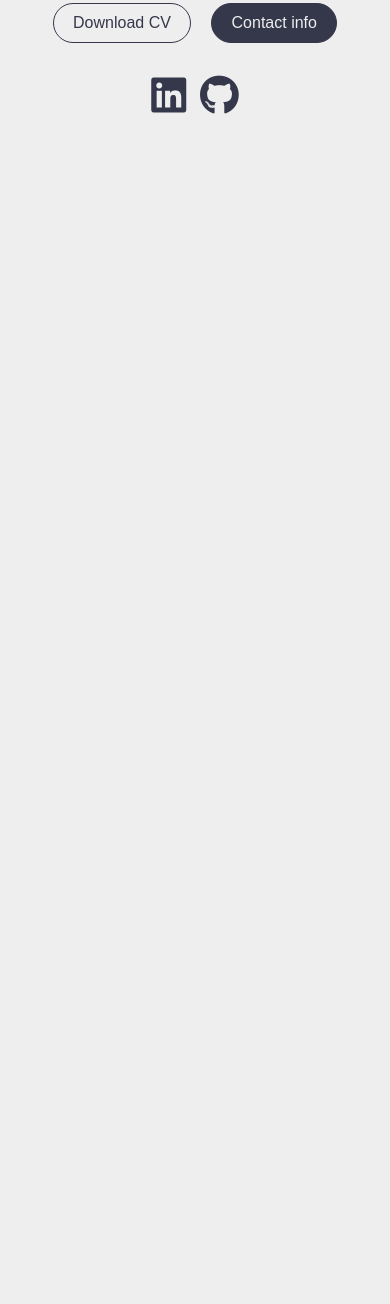
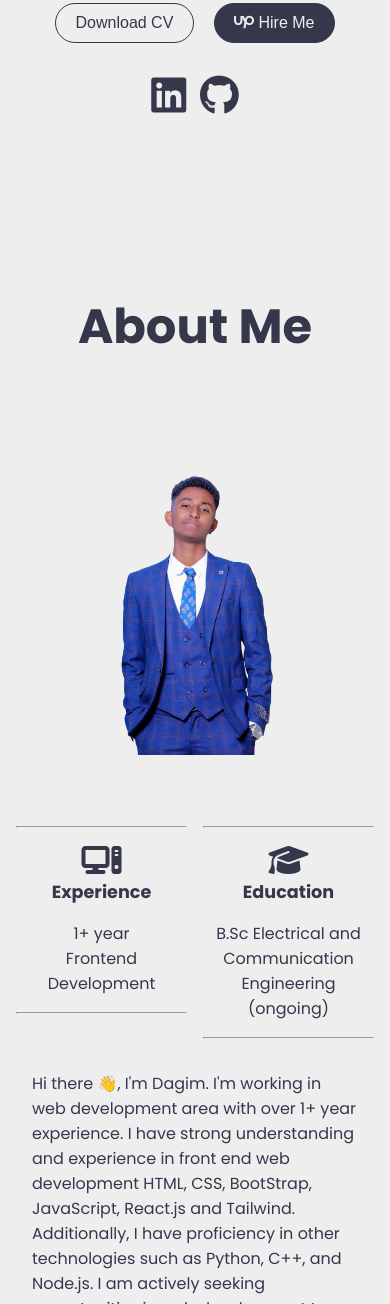
Before and after one commit to dagimgetaw/dagimgetaw.github.io, a plain HTML site: page index.html in a window 390 px wide. Shown: the part 696-2000 px from the top of the page. Before the commit the page ends 987 px from the top, so only its background shows below. Drawn offline with Linux system fonts and the light colour scheme.

Commit message:
about page

```diff
--- a/index.html
+++ b/index.html
@@ -47,7 +47,9 @@
         <p>Frontend Web Developer</p>
         <div class="home__btn">
           <button><a href="file/Dagim's Resume.pdf">Download CV</a></button>
-          <button><a href="#Conatct">Contact info</a></button>
+          <button>
+            <a href="#"><i class="fa-brands fa-upwork"></i> Hire Me</a>
+          </button>
         </div>
         <div class="home__icon">
           <a href="https://www.linkedin.com/in/dagimgetaw/">
@@ -59,6 +61,45 @@
         </div>
       </div>
     </div>
+    <div id="About">
+      <h2 class="about__title">About Me</h2>
+      <div class="about__page">
+        <div class="about__profile">
+          <img src="images/about-bg-remove.png" alt="Dagim's Profile Photo" />
+        </div>
+        <div class="about__content">
+          <div class="about__box">
+            <div class="box">
+              <hr />
+              <i class="fa-solid fa-computer"></i>
+              <h2>Experience</h2>
+              <p>1+ year</p>
+              <p>Frontend Development</p>
+              <hr />
+            </div>
+            <div class="box">
+              <hr />
+              <i class="fa-solid fa-graduation-cap"></i>
+              <h2>Education</h2>
+              <p>B.Sc Electrical and Communication Engineering (ongoing)</p>
+              <hr />
+            </div>
+          </div>
+          <p class="about__para">
+            Hi there 👋, I'm Dagim. I'm working in web development area with
+            over 1+ year experience. I have strong understanding and experience
+            in front end web development HTML, CSS, BootStrap, JavaScript,
+            React.js and Tailwind. Additionally, I have proficiency in other
+            technologies such as Python, C++, and Node.js. I am actively seeking
+            opportunities in web development to apply my skills and contribute
+            effectively to innovative projects. Studying Communication
+            Engineering at @ASTU, exploring signal processing, network theory,
+            and communication systems to shape tomorrow's technological
+            landscape.
+          </p>
+        </div>
+      </div>
+    </div>
     <script src="script.js"></script>
   </body>
 </html>
--- a/style.css
+++ b/style.css
@@ -254,3 +254,104 @@ header ul li a {
     font-size: 1.3em;
   }
 }
+/* ------------------------------------------ */
+.about__page {
+  display: grid;
+  grid-template-columns: repeat(2, 1fr);
+}
+.about__title {
+  color: var(--clr-bg-dark);
+  text-align: center;
+  font-size: 3em;
+  padding-bottom: 4rem;
+}
+.about__page .about__profile img {
+  width: 80%;
+}
+.about__page .about__box {
+  display: grid;
+  grid-template-columns: repeat(2, 1fr);
+  text-align: center;
+  gap: 1rem;
+  padding: 6rem 1rem 2rem 0;
+}
+
+.about__box .box i {
+  font-size: 2em;
+  color: var(--clr-bg-dark);
+  padding-top: 1rem;
+}
+.about__box .box h2 {
+  font-size: 1.5em;
+  color: var(--clr-bg-dark);
+  padding-bottom: 1rem;
+}
+.about__box .box p {
+  color: var(--clr-bg-dark);
+}
+.about__box .box hr {
+  color: var(--clr-bg-dark);
+  margin-top: 1rem;
+}
+.about__content p {
+  color: var(--clr-bg-dark);
+  font-size: 1.1em;
+}
+@media (max-width: 980px) {
+  .about__page .about__box {
+    padding: 4rem 1rem 2rem 0;
+  }
+  .about__page .about__profile img {
+    padding-top: 5rem;
+  }
+}
+@media (max-width: 730px) {
+  .about__page .about__profile img {
+    padding: 2rem 3rem;
+  }
+  .about__page .about__box {
+    display: grid;
+    grid-template-columns: repeat(2, 1fr);
+    text-align: center;
+    gap: 1rem;
+    padding: 0 1rem;
+  }
+  .about__box .box h2 {
+    font-size: 1.1em;
+    color: var(--clr-bg-dark);
+    padding-bottom: 1rem;
+  }
+  .about__content p {
+    font-size: 0.9em;
+  }
+  .about__para {
+    padding-right: 1rem;
+    padding-top: 2rem;
+  }
+}
+@media (max-width: 620px) {
+  .about__page .about__profile img {
+    padding: 0;
+    width: 60%;
+  }
+  .about__page .about__box {
+    padding: 1rem;
+  }
+  .about__profile {
+    text-align: center;
+  }
+  .about__page {
+    display: grid;
+    grid-template-columns: repeat(1, 1fr);
+  }
+  .about__content p {
+    font-size: 1em;
+  }
+  .about__page .about__profile img {
+    padding: 2rem 3rem;
+  }
+  .about__para {
+    padding: 1rem 2rem;
+  }
+}
+/* ---------------------------------------------- */
```
Also changed, not shown: images/about-bg-remove.png (added), images/about.jpg (added).
